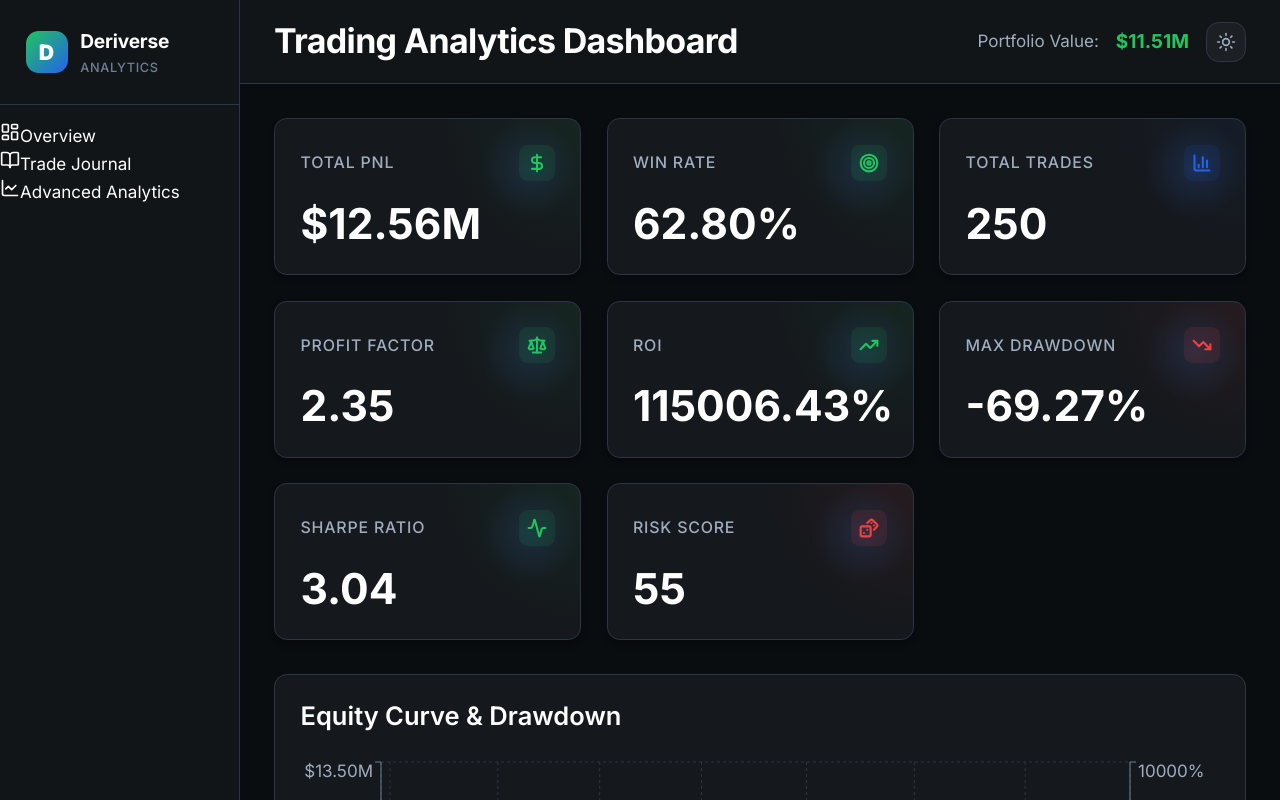
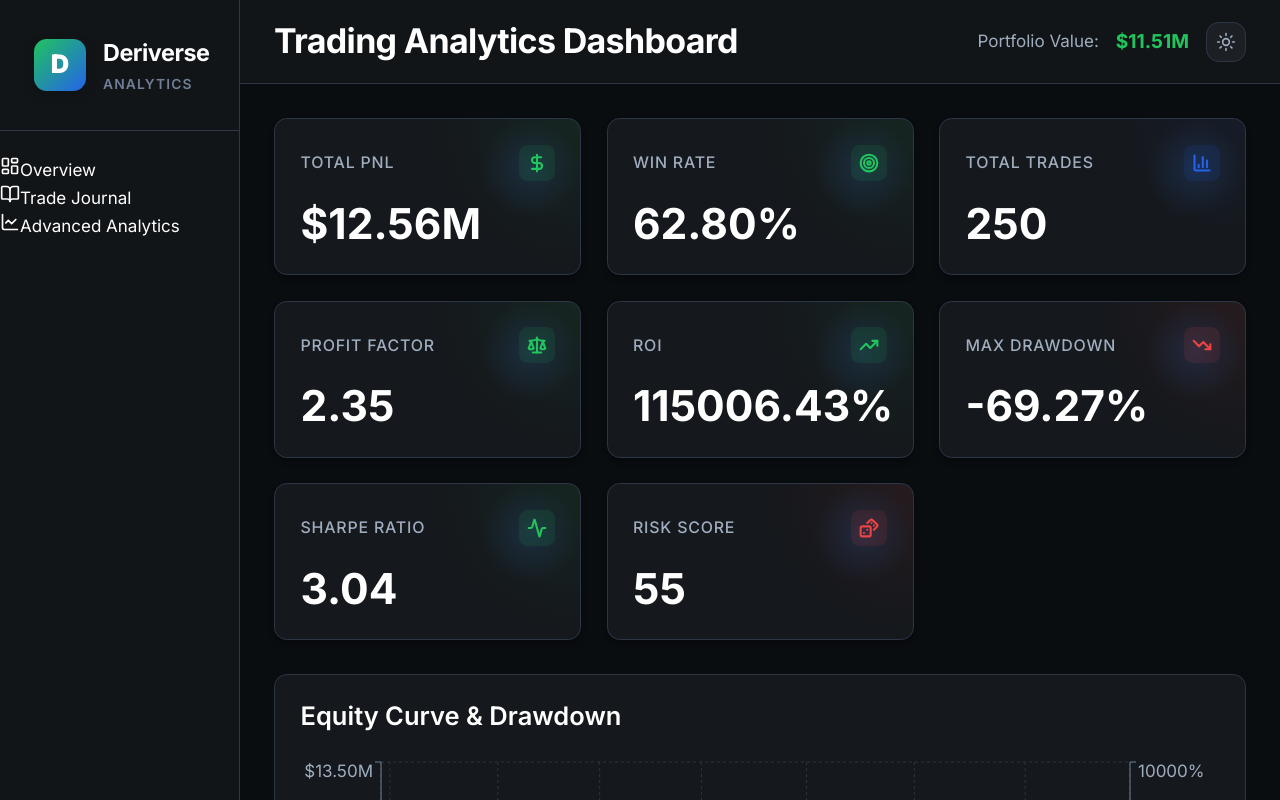
Before and after one commit to uwemdev/deriverse-analytics, a React (Vite) app: page / in a window 1280 px wide. Built offline with nearby package versions, Linux system fonts and the light colour scheme.

Commit message:
feat: Enhanced sidebar - larger size, premium hover effects, and better clickability

```diff
--- a/src/styles/dashboard.css
+++ b/src/styles/dashboard.css
@@ -28,7 +28,7 @@
 }
 
 .sidebar-header {
-    padding: var(--space-6);
+    padding: var(--space-8);
     border-bottom: 1px solid var(--border-color);
     display: flex;
     align-items: center;
@@ -39,21 +39,30 @@
 .sidebar-logo-container {
     display: flex;
     align-items: center;
-    gap: var(--space-3);
+    gap: var(--space-4);
+    cursor: pointer;
+    transition: all var(--transition-base);
+}
+
+.sidebar-logo-container:hover .sidebar-logo-icon {
+    transform: scale(1.05);
+    box-shadow: 0 0 20px rgba(34, 197, 94, 0.3);
 }
 
 .sidebar-logo-icon {
-    width: 42px;
-    height: 42px;
+    width: 52px;
+    height: 52px;
     border-radius: var(--radius-lg);
     background: linear-gradient(135deg, var(--color-profit), var(--color-primary));
     display: flex;
     align-items: center;
     justify-content: center;
     font-weight: var(--font-weight-black);
-    font-size: 1.25rem;
+    font-size: 1.5rem;
     color: white;
     flex-shrink: 0;
+    transition: all var(--transition-base);
+    box-shadow: 0 4px 12px rgba(0, 0, 0, 0.15);
 }
 
 .sidebar-logo-text {
@@ -63,54 +72,101 @@
 }
 
 .sidebar-logo-title {
-    font-size: 1.125rem;
+    font-size: 1.375rem;
     font-weight: var(--font-weight-bold);
     color: var(--text-primary);
-    letter-spacing: -0.01em;
+    letter-spacing: -0.02em;
 }
 
 .sidebar-logo-subtitle {
-    font-size: 0.75rem;
-    font-weight: var(--font-weight-medium);
+    font-size: 0.813rem;
+    font-weight: var(--font-weight-semibold);
     color: var(--text-muted);
     text-transform: uppercase;
-    letter-spacing: 0.05em;
+    letter-spacing: 0.08em;
 }
 
 .sidebar-nav {
     flex: 1;
-    padding: var(--space-4) 0;
+    padding: var(--space-6) 0;
     overflow-y: auto;
 }
 
 .nav-item {
     display: flex;
     align-items: center;
-    gap: var(--space-3);
-    padding: var(--space-4) var(--space-6);
+    gap: var(--space-4);
+    padding: var(--space-5) var(--space-6);
+    margin: var(--space-2) var(--space-4);
     color: var(--text-secondary);
     cursor: pointer;
-    transition: all var(--transition-fast);
-    border-left: 3px solid transparent;
-    font-size: var(--font-scale-sm);
-    font-weight: var(--font-weight-medium);
+    transition: all var(--transition-base);
+    border-radius: var(--radius-lg);
+    font-size: var(--font-scale-md);
+    font-weight: var(--font-weight-semibold);
+    position: relative;
+    overflow: hidden;
+}
+
+.nav-item::before {
+    content: '';
+    position: absolute;
+    left: 0;
+    top: 50%;
+    transform: translateY(-50%);
+    width: 4px;
+    height: 0;
+    background: var(--color-primary);
+    border-radius: 0 4px 4px 0;
+    transition: height var(--transition-base);
 }
 
 .nav-item:hover {
     background: var(--bg-hover);
     color: var(--text-primary);
+    transform: translateX(4px);
+}
+
+.nav-item:hover::before {
+    height: 60%;
+}
+
+.nav-item:active {
+    transform: translateX(2px) scale(0.98);
 }
 
 .nav-item.active {
-    background: var(--bg-hover);
+    background: linear-gradient(90deg,
+            rgba(37, 99, 235, 0.12) 0%,
+            rgba(37, 99, 235, 0.05) 100%);
     color: var(--color-primary);
-    border-left-color: var(--color-primary);
+    font-weight: var(--font-weight-bold);
 }
 
-.nav-icon {
-    width: 20px;
-    height: 20px;
+.nav-item.active::before {
+    height: 80%;
+    background: var(--color-primary);
+    box-shadow: 0 0 12px rgba(37, 99, 235, 0.4);
+}
+
+.nav-item .nav-icon {
+    width: 24px;
+    height: 24px;
     flex-shrink: 0;
+    transition: all var(--transition-base);
+}
+
+.nav-item:hover .nav-icon {
+    transform: scale(1.1);
+}
+
+.nav-item.active .nav-icon {
+    color: var(--color-primary);
+    filter: drop-shadow(0 0 6px rgba(37, 99, 235, 0.4));
+}
+
+.nav-item span:not(.nav-icon) {
+    transition: all var(--transition-base);
 }
 
 /* ==============================================
@@ -340,7 +396,7 @@
 
     .sidebar {
         transform: translateX(-100%);
-        width: 280px;
+        width: 320px;
     }
 
     .sidebar.mobile-open {
--- a/src/styles/theme.css
+++ b/src/styles/theme.css
@@ -175,7 +175,7 @@
   --transition-slow: 400ms ease-in-out;
 
   /* Layout */
-  --sidebar-width: 280px;
+  --sidebar-width: 320px;
   --sidebar-collapsed-width: 70px;
   --header-height: 70px;
 }
```
